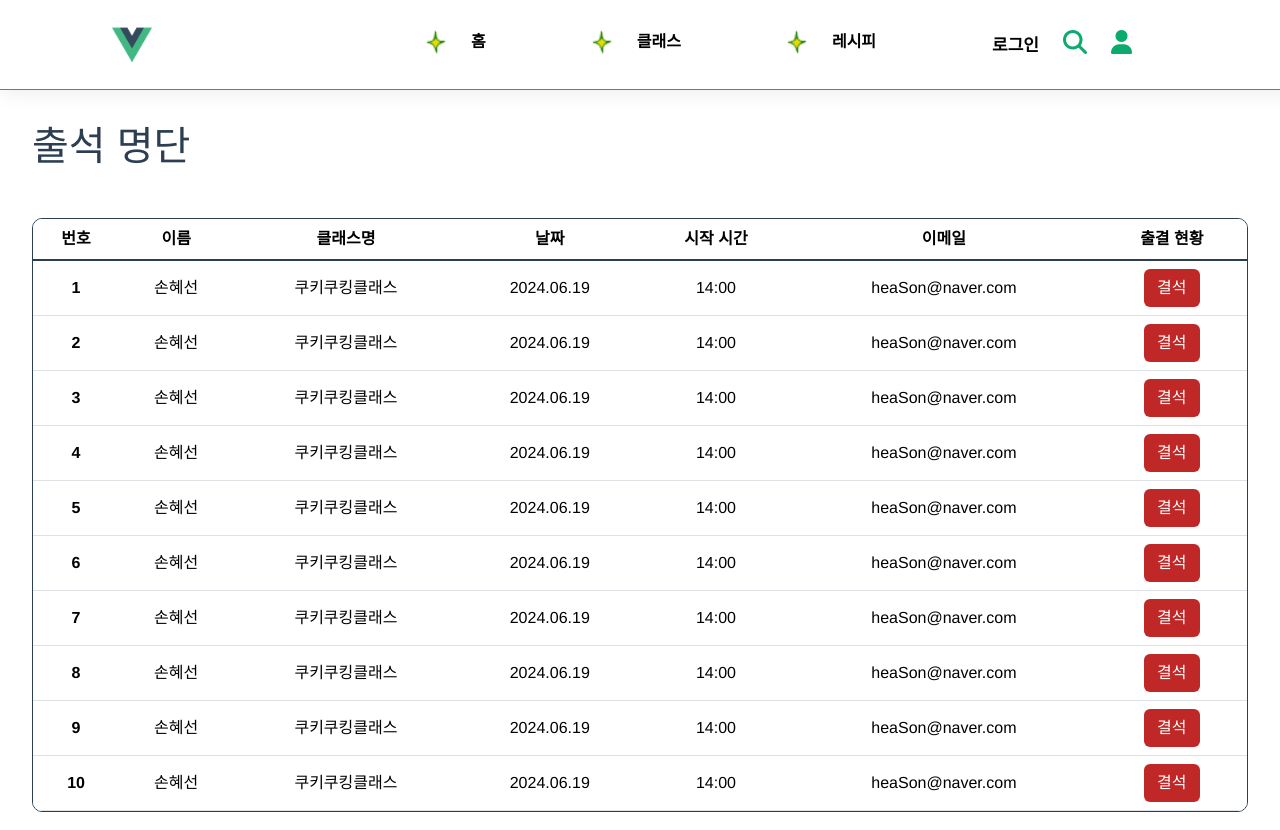
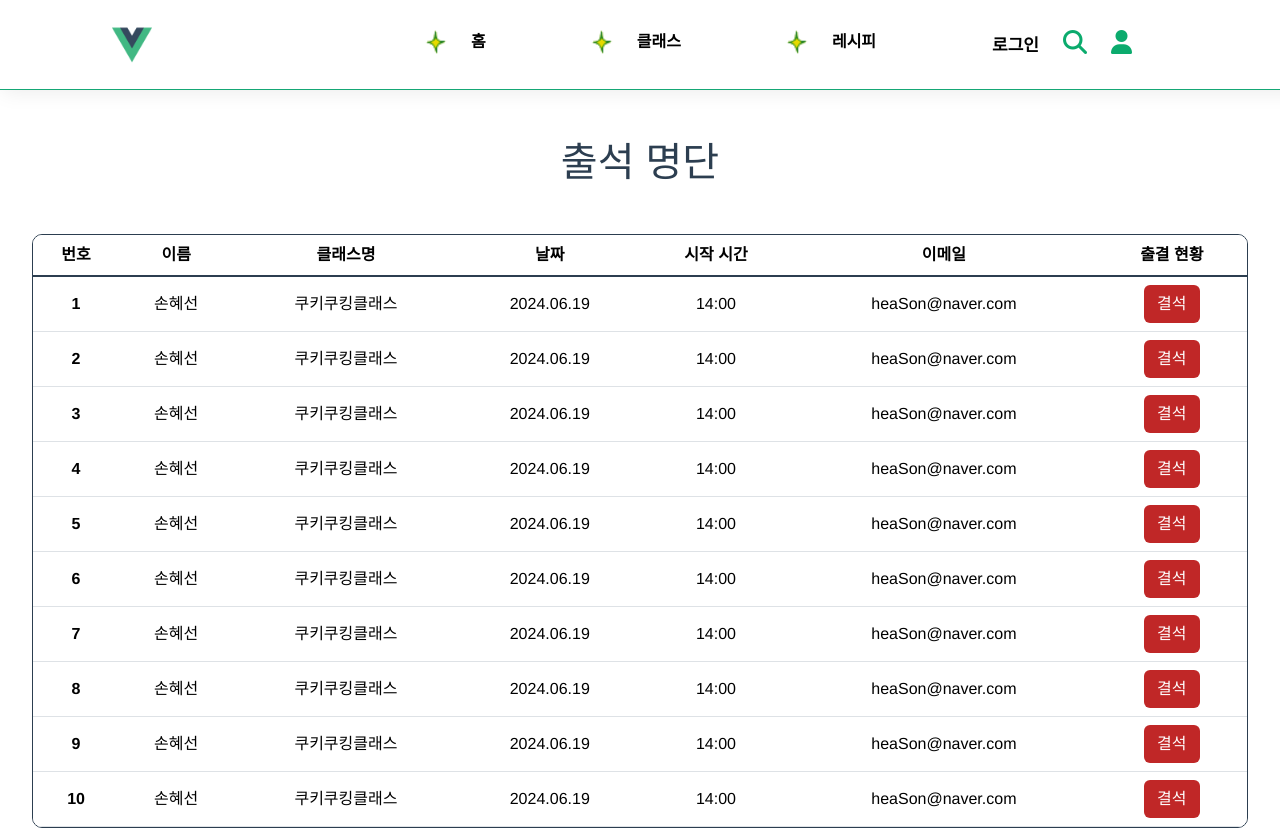
Before and after one commit to leek94/final_project_front_cooki, a Vue app: page /Class/ParticipantCheckView in a window 1280 px wide. Shown: the top 830 px of the page. Built offline with nearby package versions, Linux system fonts and the light colour scheme.

Commit message:
Update: participantCheckView title position change

```diff
--- a/src/views/Class/ParticipantCheckView.vue
+++ b/src/views/Class/ParticipantCheckView.vue
@@ -67,7 +67,8 @@ const cookClasses = ref([
     overflow: hidden; /* 오버플로우 제어 */
 }
 h1 {
-    margin:2rem 2rem 0 2rem;
+    margin:3rem 2rem 0 2rem;
+    text-align: center;
 }
 
 .table{
```
